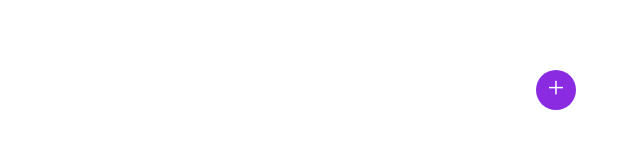
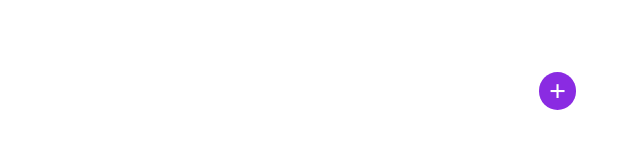
Before and after one commit to tfb34/grit, a website built with webpack: page dist/index.html in a window 1280 px wide. Shown: the part 650-797 px from the top of the page, 640-1280 px from the left. Built offline with nearby package versions, Linux system fonts and the light colour scheme.

Commit message:
Fix AddTaskButton

```diff
--- a/custom.css
+++ b/custom.css
@@ -49,14 +49,14 @@ header #date{
 	font-size: 30px;
 	background-color: var(--navbar-color);
 	text-align: center;
-	width:40px;
-	height:40px;
 	position: fixed;
 	bottom: 5%;
 	right:5%;
 	color:white;
-	border-radius: 20px;
+	border-radius: 50px;
 	cursor: pointer;
+	padding:2px 10px 2px 10px;
+	font-weight: bold;
 }
 #taskForm{
 	margin-left: 10%;/*2em*/
```
Also changed, not shown: dist/index.html.
